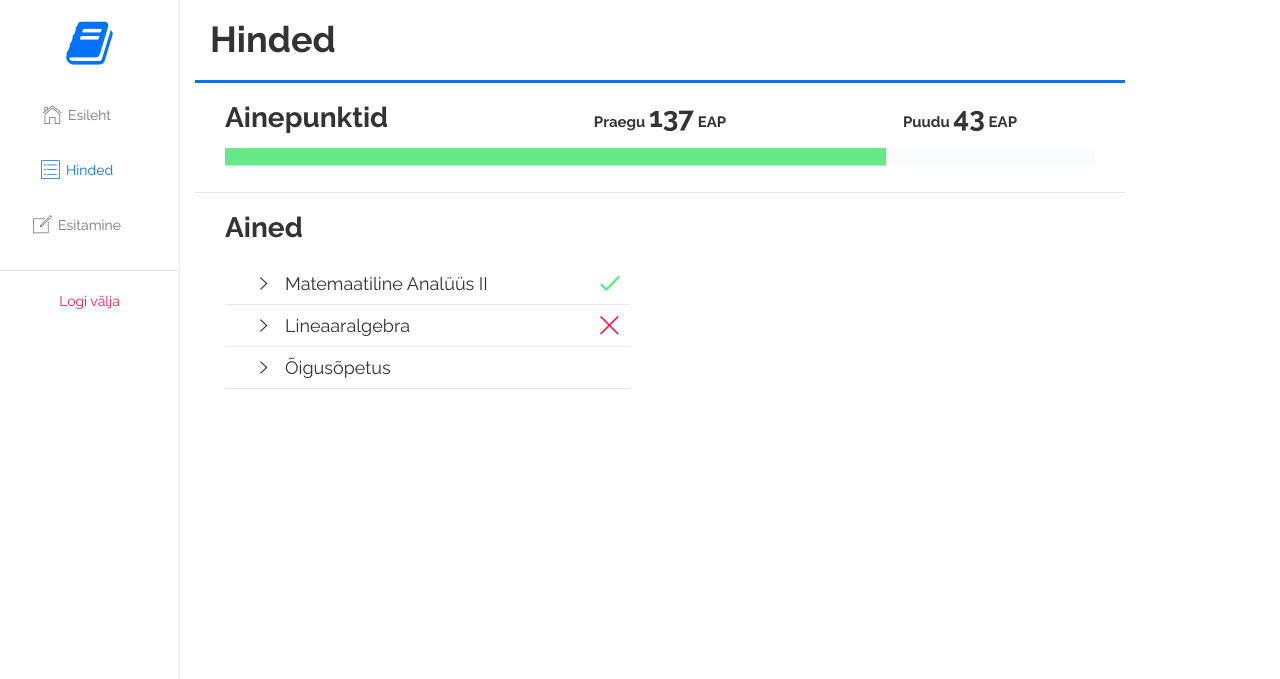
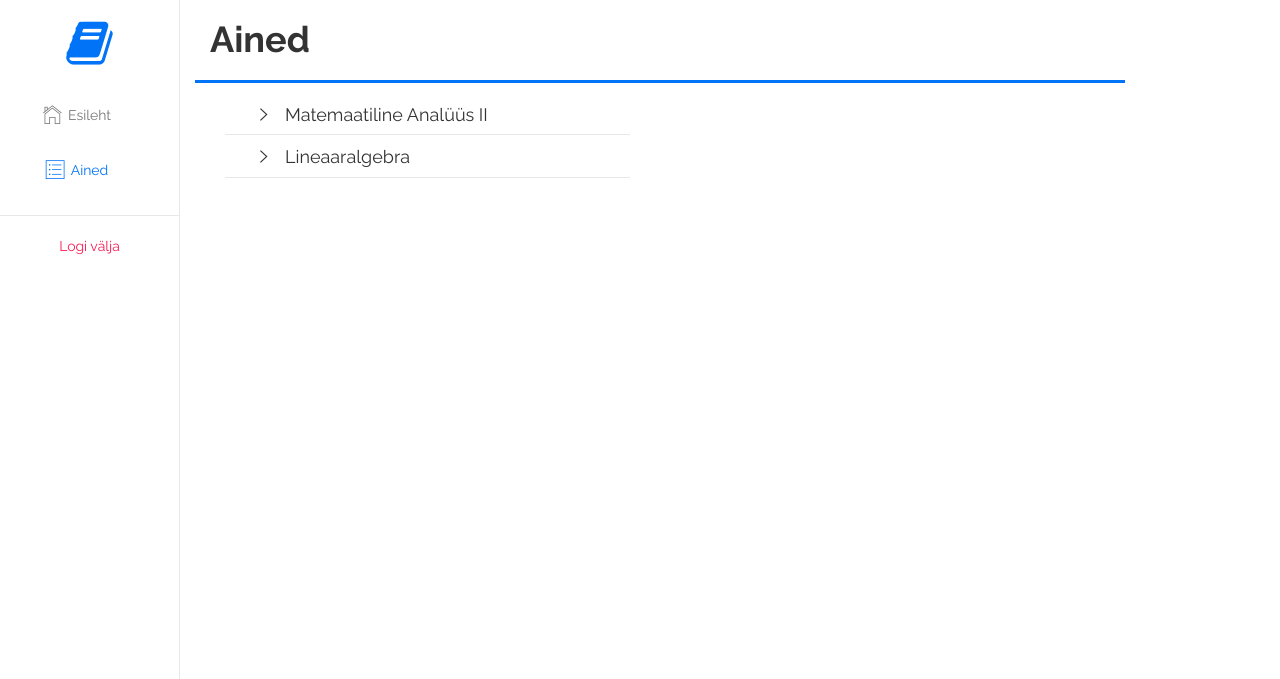
Before and after one commit to ricokoiv/Kasutajaliidesed, a PHP site: page /grading.php in a window 1280 px wide. Shown: the top 679 px of the page. Run offline with PHP 8.4, Linux system fonts and the light colour scheme; the visitor is signed in with stand-in values (Sample User, id 1); data that the repository does not hold is empty; some libraries are stand-ins or nearby versions.

Commit message:
Bugiparandused

```diff
--- a/grading.php
+++ b/grading.php
@@ -8,6 +8,7 @@ if ($loggedIn) {
 
 <!DOCTYPE html>
 <html lang="en">
+
 <head>
   <meta charset="utf-8">
   <meta http-equiv="X-UA-Compatible" content="IE=edge">
@@ -22,14 +23,14 @@ if ($loggedIn) {
   <link href="css/main.css" rel="stylesheet">
   <script src="bower_components/progressbar.js/dist/progressbar.min.js"></script>
   <script src="https://ajax.googleapis.com/ajax/libs/jquery/1.11.3/jquery.min.js"></script>
+  <script src="bower_components/mixitup/build/jquery.mixitup.min.js"></script>
 
 </head>
+
 <body>
-  <?php if ($loggedIn): ?>
   <div class="container-fluid">
     <div class="col-xs-12 col-sm-3 navcol">
       <nav class="navbar navbar-default" role="navigation">
-            <!-- Brand and toggle get grouped for better mobile display -->
         <div class="navbar-header">
           <button type="button" class="navbar-toggle" data-toggle="collapse" data-target=".navbar-ex1-collapse">
             <span class="sr-only">Toggle navigation</span>
@@ -37,96 +38,53 @@ if ($loggedIn) {
             <span class="icon-bar"></span>
             <span class="icon-bar"></span>
           </button>
-              <a class="navbar-brand text-center" href="studentindex.php"><i class="fa fa-book"></i></a>
+          <a class="navbar-brand text-center" href="teacherindex.php"><i class="fa fa-book"></i></a>
         </div>
 
-            <!-- Collect the nav links, forms, and other content for toggling -->
         <div class="collapse navbar-collapse navbar-ex1-collapse">
           <ul class="nav navbar-nav text-center">
-                <li><a href="studentindex.php"><i class="ion-ios-home-outline nav-icon"></i>Esileht</a></li>
-                <li class="active"><a href="#"><i class="ion-ios-list-outline nav-icon"></i>Hinded</a></li>
-                <li><a href="submission.php"><i class="ion-ios-compose-outline nav-icon"></i>Esitamine</a></li>
+            <li><a href="teacherindex.php"><i class="ion-ios-home-outline nav-icon"></i>Esileht</a></li>
+            <li class="active"><a href="#"><i class="ion-ios-list-outline nav-icon"></i>Ained</a></li>
             <br>
             <li class="logout-li"><a class="red-button" href="index.php">Logi välja</a></li>
-                <!-- <li class="dropdown">
-                  <a href="#" class="dropdown-toggle" data-toggle="dropdown">Dropdown <b class="caret"></b></a>
-                  <ul class="dropdown-menu">
-                    <li><a href="#">Action</a></li>
-                    <li><a href="#">Another action</a></li>
-                    <li><a href="#">Something else here</a></li>
-                    <li><a href="#">Separated link</a></li>
-                    <li><a href="#">One more separated link</a></li>
           </ul>
-                </li> -->
-              </ul>
-              <!-- <form class="navbar-form navbar-left" role="search">
-                <div class="form-group">
-                  <input type="text" class="form-control" placeholder="Search">
         </div>
-                <button type="submit" class="btn btn-default">Submit</button>
-              </form> -->
-            </div><!-- /.navbar-collapse -->
       </nav>
     </div>
     <div class="col-xs-12 col-sm-9 main-container">
       <div class="col-xs-12 header">
-            <h1>Hinded</h1>
+        <h1>Ained</h1>
       </div>
-
-        <div class="col-xs-12 grade-progress">
-          <div class="col-xs-12 col-sm-4">
-            <h2>Ainepunktid</h2>
-          </div>
-          <div class="col-xs-6 col-sm-4 progress-eap text-center">
-            <h4>Praegu</h2>
-            <h2 id="eap_total">137</h2></span>
-            <h4>EAP</h4></span>
-          </div>
-          <div class="col-xs-6 col-sm-4 progress-eap text-center">
-            <h4>Puudu</h2>
-            <h2 id="eap_left">43</h2></span>
-            <h4>EAP</h4></span>
-          </div>
-          <div class="col-xs-12" id="grade-progress"></div>
-
-        </div>
-        <div class="col-xs-12 col-md-6 left-container">
-          <div class="col-xs-12">
-            <h2>Ained</h2>
-          </div>
+      <div class="col-xs-12 col-md-6">
         <div class="col-xs-12">
           <ul>
             <li>
               <div class="col-xs-12 li-subject">
-                      <div class="col-xs-10">
+                <div class="col-xs-12">
                   <i class="ion-ios-arrow-right li-arrow"></i>
                   <h4>Matemaatiline Analüüs II</h4>
-                      </div>
-                      <div class="col-xs-2 text-right">
-                        <i class="ion-ios-checkmark-empty li-passed"></i>
                 </div>
               </div>
               <div class="col-xs-12 li-subject-container">
                 <ul class="li-subject-container-grades">
-                        <li class="statistics-true" id="ma2-kt1">
+                  <div class="col-xs-12 col-sm-6 subject-button subject-add-work">
+                    <i class="ion-ios-plus-empty"></i> Lisa töö
+                  </div>
+                  <div class="col-xs-12 col-sm-6 subject-button subject-grouping">
+                    <i class="ion-ios-people-outline"></i> Grupeeri
+                  </div>
+                  <li id="ma2-kt2">
                     <div class="row">
-                            <div class="col-xs-8 col-sm-8 col-lg-10">Kontrolltöö I</div>
-                            <div class="col-xs-2 col-sm-2 col-md-1 text-center"><b>4</b></div>
-                            <div class="col-xs-2 col-sm-2 col-md-1 text-center"><i class="ion-stats-bars icon-stats"></i></div>
+                      <div class="col-xs-8 col-lg-9">Kontrolltöö II</div>
+                      <div class="col-xs-2 col-sm-1"></div>
+                      <div class="col-xs-2 col-sm-1 delete-submission"><i class="ion-ios-close-empty submission-delete"></i></div>
                     </div>
                   </li>
-                        <li id="ma2-kt2">
+                  <li class="grading-li" id="ma2-kt1">
                     <div class="row">
-                            <div class="col-xs-8 col-sm-8 col-lg-10">Kontrolltöö II</div>
-                            <div class="col-xs-2 col-sm-2 col-md-1 text-center"><b>3</b></div>
-                            <!-- <div class="col-xs-2 col-sm-2 col-md-1 text-center"><i class="ion-stats-bars icon-stats"></i></div> -->
-                          </div>
-                        </li>
-                        <li class="statistics-true" id="ma2-e">
-                          <div class="row">
-                            <div class="col-xs-8 col-sm-8 col-lg-10">Eksam</div>
-                            <div class="col-xs-2 col-sm-2 col-md-1 text-center"><b>2</b></div>
-                            <div class="col-xs-2 col-sm-2 col-md-1 text-center"><i class="ion-stats-bars icon-stats"></i></div>
+                      <div class="col-xs-8 col-lg-9">Kontrolltöö I</div>
+                      <div class="col-xs-2 col-sm-1"><i class="ion-ios-eye-outline icon-stats"></i></div>
+                      <div class="col-xs-2 col-sm-1 delete-submission"><i class="ion-ios-close-empty submission-delete"></i></div>
                     </div>
                   </li>
                 </ul>
@@ -134,64 +92,38 @@ if ($loggedIn) {
             </li>
             <li>
               <div class="col-xs-12 li-subject">
-                    <div class="col-xs-10">
+                <div class="col-xs-12">
                   <i class="ion-ios-arrow-right li-arrow"></i>
                   <h4>Lineaaralgebra</h4>
-                    </div>
-                    <div class="col-xs-2 text-right">
-                      <i class="ion-ios-close-empty li-fail"></i>
                 </div>
               </div>
               <div class="col-xs-12 li-subject-container">
                 <ul class="li-subject-container-grades">
-                      <li>
+                  <div class="col-xs-6 subject-button subject-add-work">
+                    <i class="ion-ios-plus-empty"></i> Lisa töö
+                  </div>
+                  <div class="col-xs-6 subject-button subject-grouping">
+                    <i class="ion-ios-people-outline"></i> Grupeeri
+                  </div>
+                  <li id="lin-e">
                     <div class="row">
-                          <div class="col-xs-8 col-sm-8 col-lg-10">Kontrolltöö I</div>
-                          <div class="col-xs-2 col-sm-2 col-md-1 text-center"><b>1</b></div>
-                          <!-- <div class="col-xs-2 col-sm-2 col-md-1 text-center"><i class="ion-stats-bars icon-stats"></i></div> -->
+                      <div class="col-xs-8 col-lg-9">Eksam</div>
+                      <div class="col-xs-2 col-sm-1"></div>
+                      <div class="col-xs-2 col-sm-1 delete-submission"><i class="ion-ios-close-empty submission-delete"></i></div>
                     </div>
                   </li>
-                      <li>
+                  <li id="lin-kt2">
                     <div class="row">
-                          <div class="col-xs-8 col-sm-8 col-lg-10">Kontrolltöö II</div>
-                          <div class="col-xs-2 col-sm-2 col-md-1 text-center"><b>2</b></div>
-                          <!-- <div class="col-xs-2 col-sm-2 col-md-1 text-center"><i class="ion-stats-bars icon-stats"></i></div> -->
+                      <div class="col-xs-8 col-lg-9">Kontrolltöö II</div>
+                      <div class="col-xs-2 col-sm-1"></div>
+                      <div class="col-xs-2 col-sm-1 delete-submission"><i class="ion-ios-close-empty submission-delete"></i></div>
                     </div>
                   </li>
-                      <li>
+                  <li id="lin-kt1">
                     <div class="row">
-                          <div class="col-xs-8 col-sm-8 col-lg-10">Eksam</div>
-                          <div class="col-xs-2 col-sm-2 col-md-1 text-center"><b>0</b></div>
-                          <!-- <div class="col-xs-2 col-sm-2 col-md-1 text-center"><i class="ion-stats-bars icon-stats"></i></div> -->
-                        </div>
-                      </li>
-                    </ul>
-                  </div>
-                </li>
-                <li>
-                  <div class="col-xs-12 li-subject">
-                    <div class="col-xs-10">
-                      <i class="ion-ios-arrow-right li-arrow"></i>
-                      <h4>Õigusõpetus</h4>
-                    </div>
-                    <div class="col-xs-2 text-right">
-                      <!-- <i class="ion-ios-checkmark-empty li-passed"></i> -->
-                    </div>
-                  </div>
-                  <div class="col-xs-12 li-subject-container">
-                    <ul class="li-subject-container-grades">
-                      <li>
-                        <div class="row">
-                          <div class="col-xs-8 col-sm-8 col-lg-10">Kontrolltöö I</div>
-                          <div class="col-xs-2 col-sm-2 col-md-1 text-center"><b>5</b></div>
-                          <!-- <div class="col-xs-2 col-sm-2 col-md-1 text-center"><i class="ion-stats-bars icon-stats"></i></div> -->
-                        </div>
-                      </li>
-                      <li>
-                        <div class="row">
-                          <div class="col-xs-8 col-sm-8 col-lg-10">Kontrolltöö II</div>
-                          <div class="col-xs-2 col-sm-2 col-md-1 text-center"><b>5</b></div>
-                          <!-- <div class="col-xs-2 col-sm-2 col-md-1 text-center"><i class="ion-stats-bars icon-stats"></i></div> -->
+                      <div class="col-xs-8 col-lg-9">Kontrolltöö I</div>
+                      <div class="col-xs-2 col-sm-1"></div>
+                      <div class="col-xs-2 col-sm-1 delete-submission"><i class="ion-ios-close-empty submission-delete"></i></div>
                     </div>
                   </li>
                 </ul>
@@ -202,16 +134,77 @@ if ($loggedIn) {
       </div>
       <div class="col-xs-12 col-md-6 block statistics">
         <div class="col-xs-10">
-            <h2>Statistika</h2>
+          <h2>Matemaatiline Analüüs II</h2>
         </div>
         <div class="col-xs-2">
           <i class="ion-close icon-close"></i>
         </div>
-          <div class="col-xs-12">
-            <h4 id="statistics-name"></h4>
+        <div class="row">
+          <div class="col-xs-12 subject-work-header">
+            <h4>Kontrolltöö I</h4>
           </div>
-          <div class="col-xs-12">
-            <div class="ct-chart ct-perfect-fifth"></div>
+        </div>
+
+        <div class="col-xs-12 tools-container">
+          <div class="col-xs-12 col-sm-6 filter-students text-left">
+            <input type="text" tabindex="1" class="form-control" id="name-filter" placeholder="Otsi tudengit" value="">
+          </div>
+          <div class="col-xs-12 col-sm-6 btn-change">
+            <i class="ion-ios-color-wand-outline icon-wand"></i>
+            <i class="ion-checkmark icon-tick"></i>
+            <span class="btn-change-text"></span>
+          </div>
+        </div>
+
+        <div class="col-xs-12 name-list">
+          <div class="row text-center name-list-header">
+            <div class="col-xs-4">
+              <h4>Nimi</h4>
+            </div>
+            <div class="col-xs-4 col-xs-offset-3 text-center">
+              <h4>Hinne</h4>
+            </div>
+          </div>
+          <div class="row">
+            <ul class="name-container">
+              <li class="mix">
+                <div class="row">
+                  <div class="col-xs-4 name-list-name name1">Rico Kõiv</div>
+                  <div class="col-xs-4 col-xs-offset-3 text-center name-list-grades name1 list-grades-input" data-gradeid="name1">4</div>
+                </div>
+              </li>
+              <li class="mix">
+                <div class="row">
+                  <div class="col-xs-4 name-list-name name2">Karl Mäe</div>
+                  <div class="col-xs-4 col-xs-offset-3 text-center name-list-grades name2 list-grades-input" data-gradeid="name2">3</div>
+                </div>
+              </li>
+              <li class="mix">
+                <div class="row">
+                  <div class="col-xs-4 name-list-name name3">Margus Suurkera</div>
+                  <div class="col-xs-4 col-xs-offset-3 text-center name-list-grades name3 list-grades-input" data-gradeid="name3">5</div>
+                </div>
+              </li>
+              <li class="mix">
+                <div class="row">
+                  <div class="col-xs-4 name-list-name name4">Kaisa Toom</div>
+                  <div class="col-xs-4 col-xs-offset-3 text-center name-list-grades name4 list-grades-input" data-gradeid="name4">5</div>
+                </div>
+              </li>
+              <li class="mix">
+                <div class="row">
+                  <div class="col-xs-4 name-list-name name5">Kristjan Salumaa</div>
+                  <div class="col-xs-4 col-xs-offset-3 text-center name-list-grades name5 list-grades-input" data-gradeid="name5"></div>
+                </div>
+              </li>
+              <li class="mix">
+                <div class="row">
+                  <div class="col-xs-4 name-list-name name6">Geity Miilberg</div>
+                  <div class="col-xs-4 col-xs-offset-3 text-center name-list-grades name6 list-grades-input" data-gradeid="name6">5</div>
+                </div>
+              </li>
+            </ul>
+          </div>
         </div>
       </div>
       <!-- <input type="file" name="somename" size="chars"> -->
@@ -219,12 +212,9 @@ if ($loggedIn) {
     </div>
   </div>
   </div>
-    <script src="bower_components/countup.js/countUp.min.js"></script>
-    <script src="bower_components/chartist/dist/chartist.min.js"></script>
-    <script src="js/main.js"></script>
+  <script src="js/grading.js"></script>
   <!-- Include all compiled plugins (below), or include individual files as needed -->
   <script src="js/bootstrap.min.js"></script>
 </body>
-<?php else: header('Location: index.php') ?>
-<?php endif; ?>
+
 </html>
--- a/index.php
+++ b/index.php
@@ -28,6 +28,12 @@ if (isset($_POST['login-submit'])) {
                 }
             } else {
                 $error = 'Username or password is invalid!';
+                ?>
+                <script type="text/javascript">
+                console.log("Username or password is invalid!");
+                document.getElementById("alert").innerText = "Username or password is invalid!";
+                </script>
+                <?php
             }
      }
 
```
Also changed, not shown: js/login.js (+3 -25 lines). Lines whose indentation alone changed are shown as unchanged.
